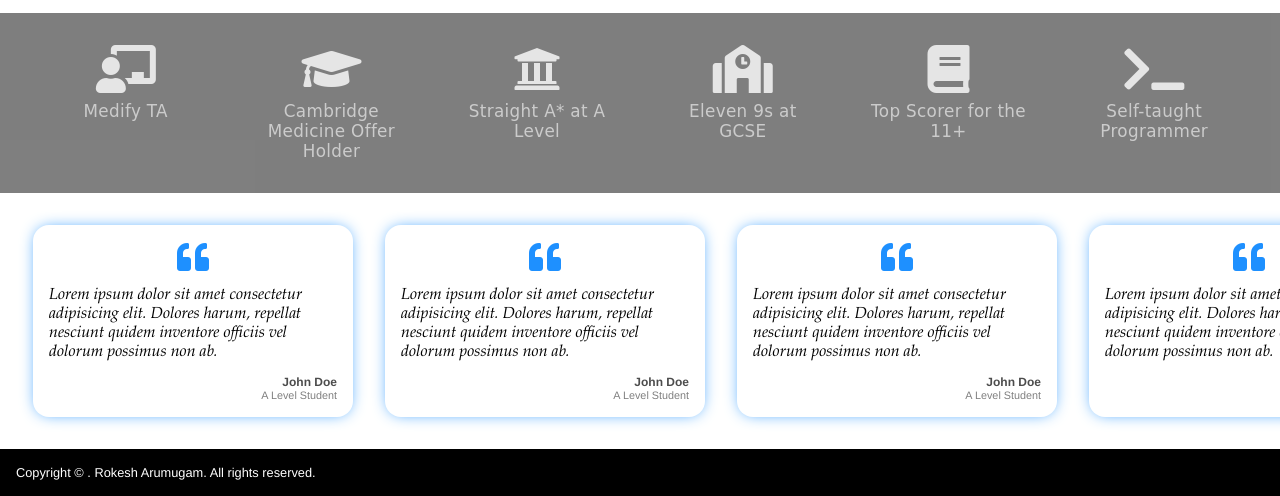
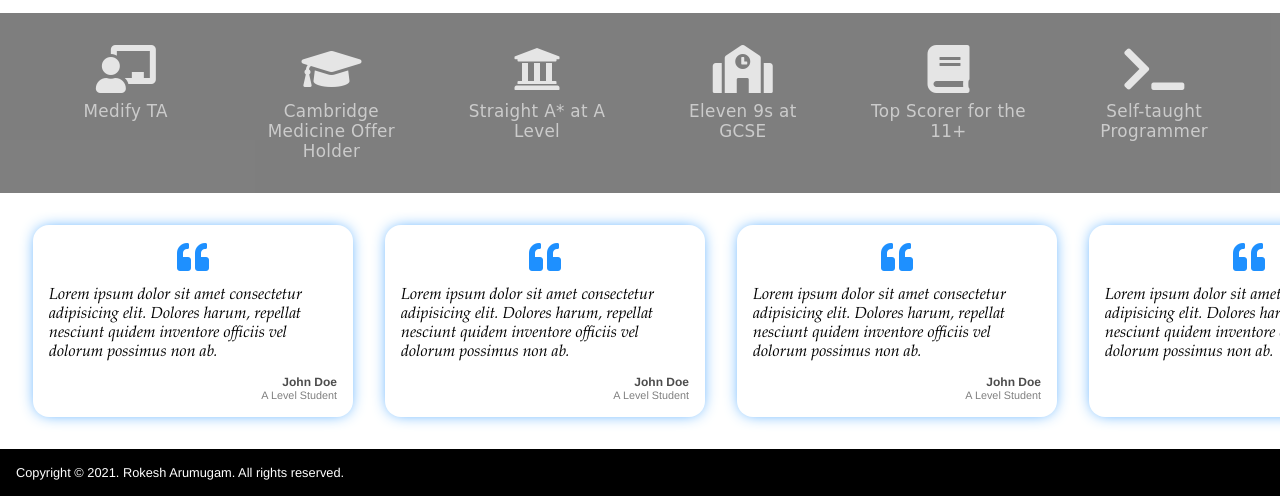
Before and after one commit to RokeshArumugam/rokesharumugam.github.io, a plain HTML site: page index.html in a window 1280 px wide. Shown: the part 369-865 px from the top of the page. Drawn offline with Linux system fonts and the light colour scheme.

Commit message:
Fix bug where copyright year wasn't in footer
Adding the script tag through inner html didn't execute it so when
injecting the footer I populate a span to show the year

```diff
--- a/components/footer.html
+++ b/components/footer.html
@@ -1,3 +1,3 @@
 <span class="copyrightNotice">Copyright &copy;
-	<script>document.write(new Date().getFullYear())</script>. Rokesh Arumugam. All rights reserved.
+	<span class="copyrightNotice__year"></span>. Rokesh Arumugam. All rights reserved.
 </span>
--- a/js/main.js
+++ b/js/main.js
@@ -14,7 +14,9 @@ async function loadHeaderAndFooter() {
 			return response.text()
 		})
 		.then(data => {
-			document.getElementsByTagName("footer")[0].innerHTML = data;
+			let footer = document.getElementsByTagName("footer")[0];
+			footer.innerHTML = data;
+			footer.getElementsByClassName("copyrightNotice__year")[0].innerText = new Date().getFullYear();
 		});
 };
 
```
